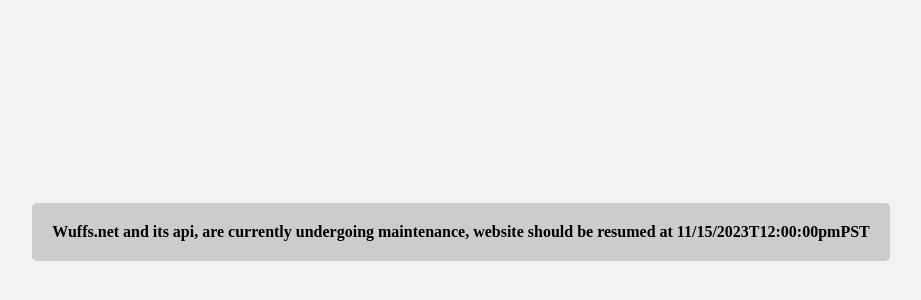
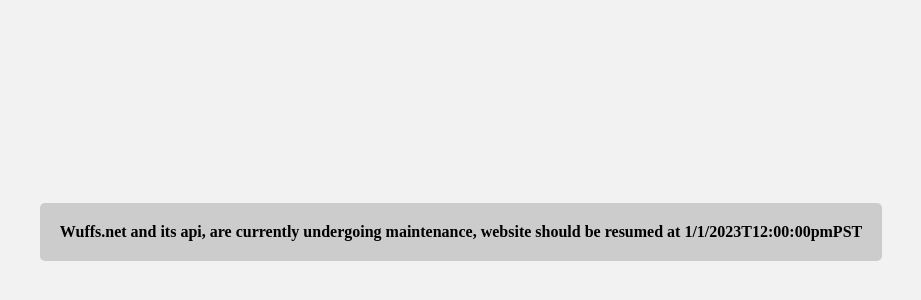
Before and after one commit to SparksTheFolf/Wuffs-Site, a plain HTML site: page offline/index.html in a window 1280 px wide. Shown: the part 168-468 px from the top of the page, without its empty margins (179-1100 px from the left). Drawn offline with Linux system fonts and the light colour scheme.

Commit message:
Update index.html

```diff
--- a/offline/index.html
+++ b/offline/index.html
@@ -21,7 +21,7 @@
 </head>
 <body>
     <div class="box">
-        Wuffs.net and its api, are currently undergoing maintenance, website should be resumed at 11/15/2023T12:00:00pmPST
+        Wuffs.net and its api, are currently undergoing maintenance, website should be resumed at 1/1/2023T12:00:00pmPST
     </div>
 </body>
 </html>
```
